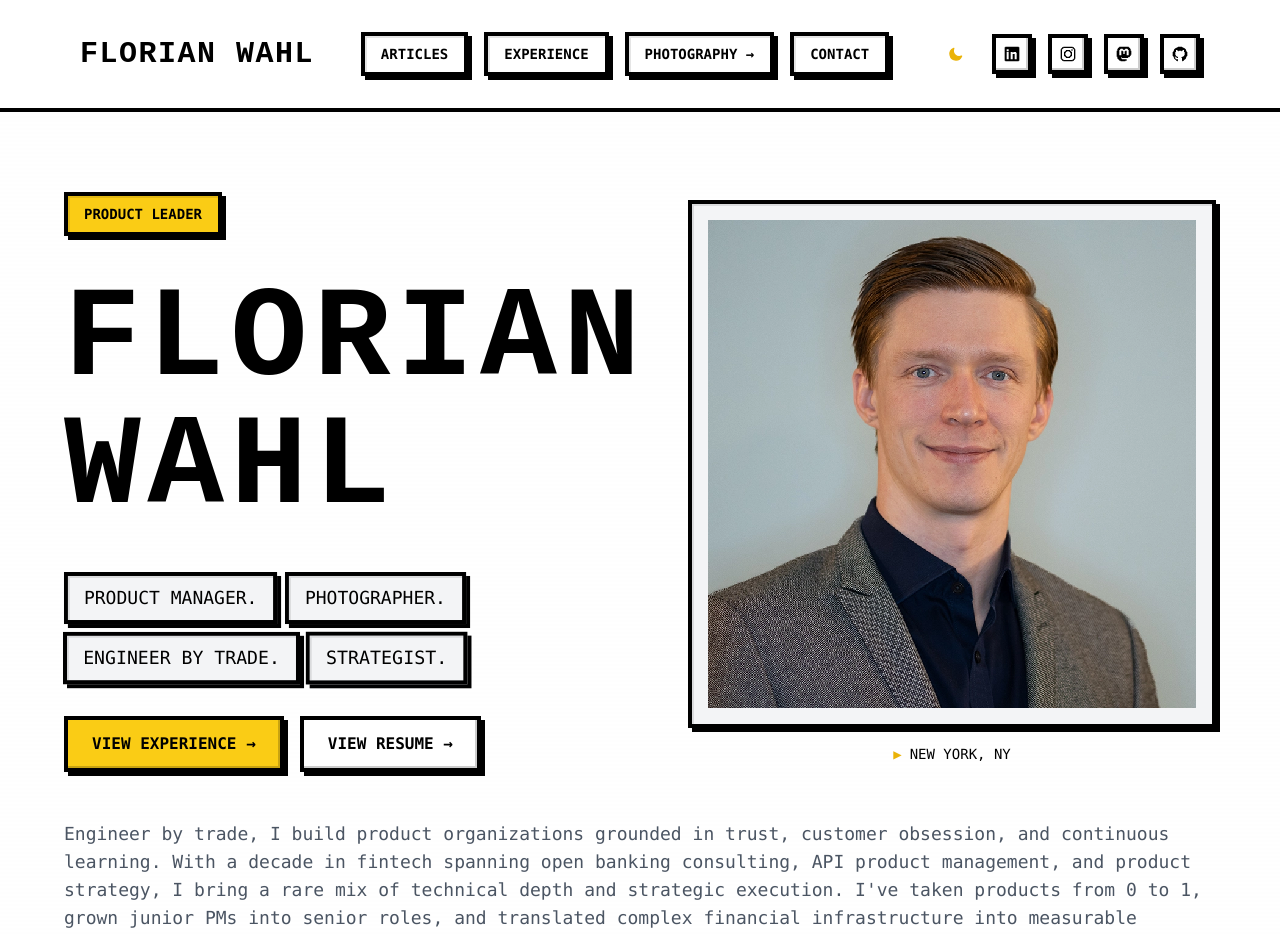
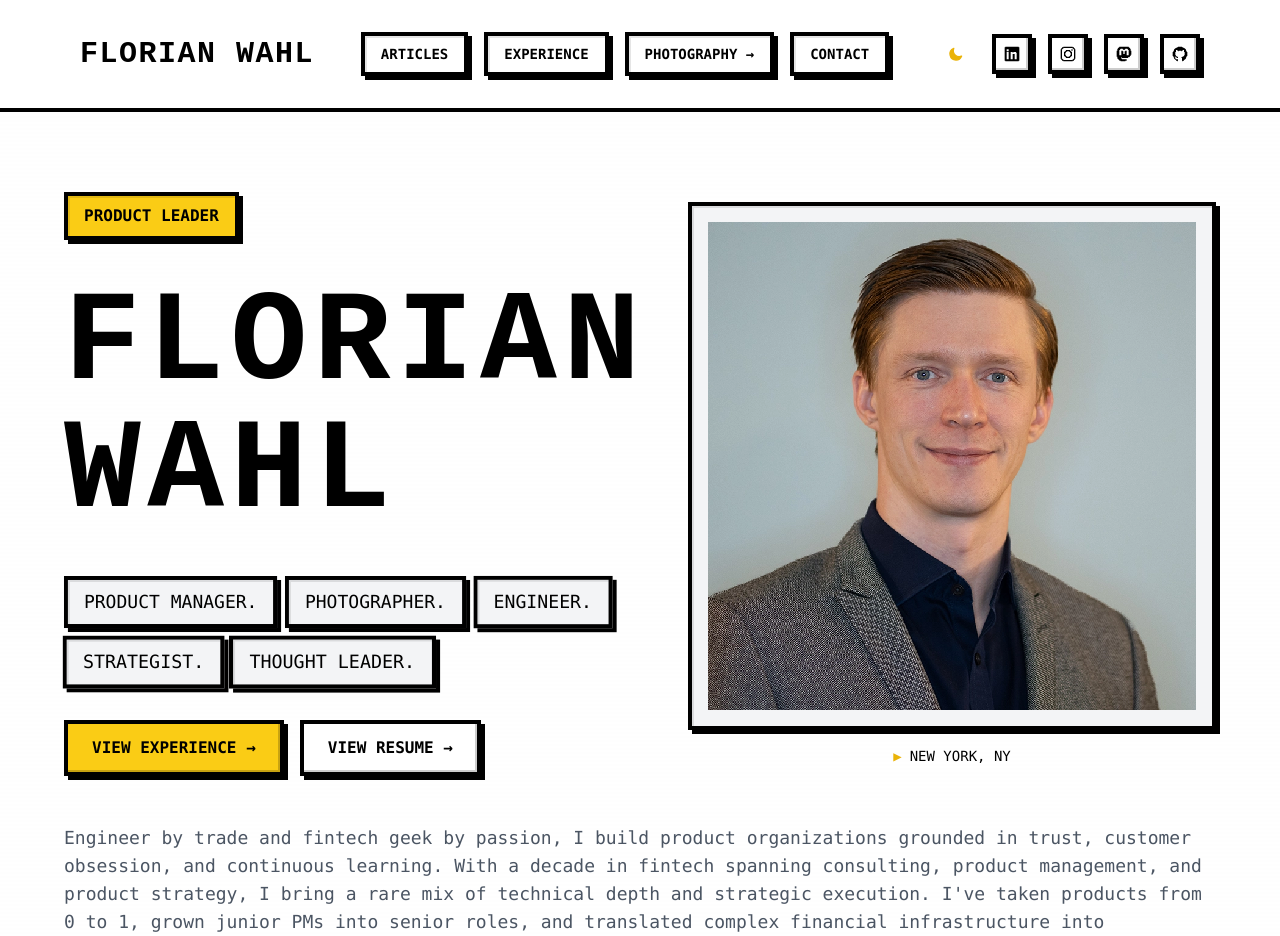
Before and after one commit to florian-wahl/wahlflorian.com, a Next.js app: page / in a window 1280 px wide. Shown: the top 936 px of the page. Built offline with nearby package versions, Linux system fonts and the light colour scheme; no server answers.

Commit message:
Fixed some content language

```diff
--- a/components/Hero.tsx
+++ b/components/Hero.tsx
@@ -71,7 +71,7 @@ const Hero: React.FC = () => {
                     {/* Left: name, designation, tags, buttons */}
                     <div className="w-full md:w-1/2 text-center md:text-left">
                         <div className="mb-6">
-                            <span className="inline-block px-4 py-2 bg-yellow-400 text-black font-bold font-mono text-sm pixel-border">
+                            <span className="inline-block px-4 py-2 bg-yellow-400 text-black font-bold font-mono text-md pixel-border">
                                 {userData.designation.toUpperCase()}
                             </span>
                         </div>
--- a/constants/data.ts
+++ b/constants/data.ts
@@ -56,7 +56,7 @@ interface UserData {
 const userData: UserData = {
     name: "Florian Wahl",
     designation: "Product Leader",
-    bio: "Engineer by trade, I build product organizations grounded in trust, customer obsession, and continuous learning. With a decade in fintech spanning open banking consulting, API product management, and product strategy, I bring a rare mix of technical depth and strategic execution. I've taken products from 0 to 1, grown junior PMs into senior roles, and translated complex financial infrastructure into measurable business outcomes. Outside the day-to-day, I'm an active voice in the industry through 10+ conference talks and publications.",
+    bio: "Engineer by trade and fintech geek by passion, I build product organizations grounded in trust, customer obsession, and continuous learning. With a decade in fintech spanning consulting, product management, and product strategy, I bring a rare mix of technical depth and strategic execution. I've taken products from 0 to 1, grown junior PMs into senior roles, and translated complex financial infrastructure into measurable business outcomes. Outside the day-to-day, I'm an active voice in the industry through over a dozen conference talks and publications.",
     avatarUrl: "/headshot.webp",
     email: "florian.wahl.31@gmail.com",
     address: "New York, NY",
@@ -189,7 +189,7 @@ const userData: UserData = {
             startDate: "2020-06",
             endDate: "2021-10",
             companyLink: "https://capgemini.com",
-            desc: "Managed the global AWS–Capgemini Financial Services partnership across 80+ accounts and all major geographies, encompassing $400M+ in partner-influenced revenue.",
+            desc: "Managed the global AWS-Capgemini Financial Services partnership across 90+ accounts and all major geographies, encompassing $400M+ in partner-influenced revenue.",
         },
         {
             title: "Manager",
@@ -227,8 +227,9 @@ const userData: UserData = {
     rainbowContent: [
         "Product Manager.",
         "Photographer.",
-        "Engineer by Trade.",
-        "Strategist."
+        "Engineer.",
+        "Strategist.",
+        "Thought Leader."
     ]
 };
 
```
